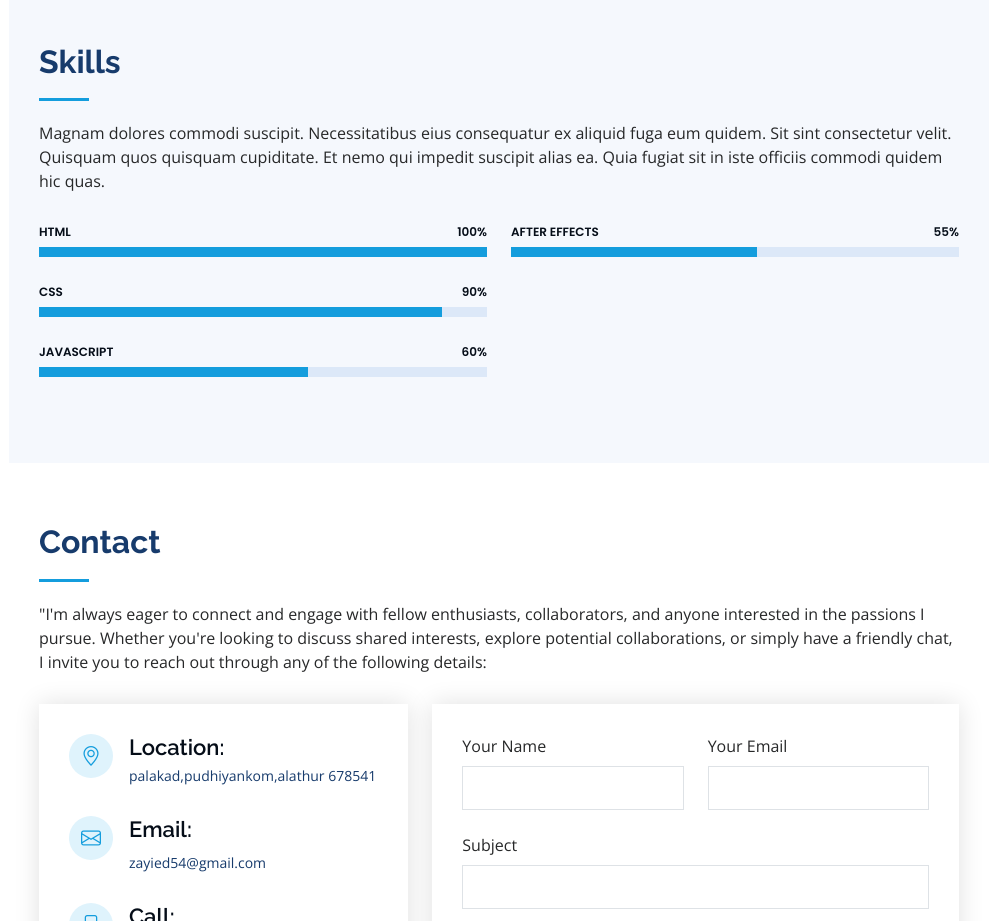
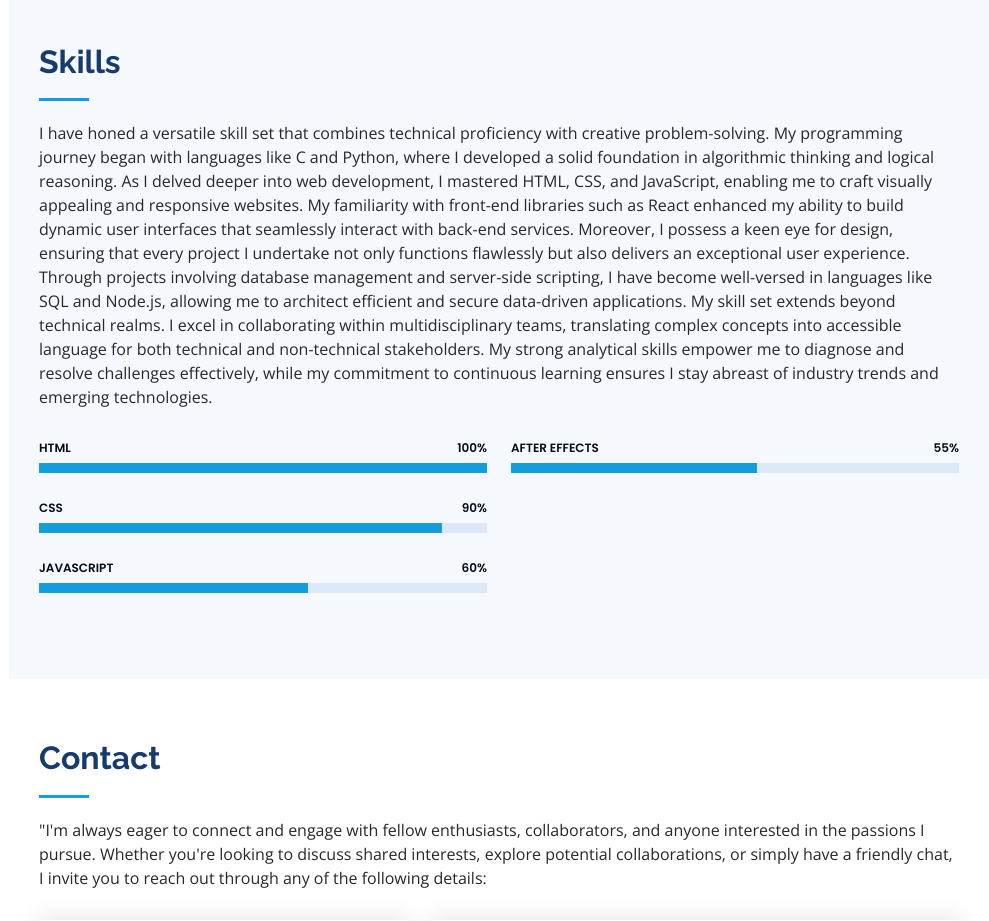
Before and after one commit to CLOWNXD999/for-host, a plain HTML site: page index.html in a window 1280 px wide. Shown: the part 1700-2621 px from the top of the page, without its empty margins (291-1280 px from the left). Drawn offline with nearby package versions, Linux system fonts and the light colour scheme.

Commit message:
Update index.html

```diff
--- a/index.html
+++ b/index.html
@@ -134,7 +134,11 @@
 
         <div class="section-title">
           <h2>Skills</h2>
-          <p>Magnam dolores commodi suscipit. Necessitatibus eius consequatur ex aliquid fuga eum quidem. Sit sint consectetur velit. Quisquam quos quisquam cupiditate. Et nemo qui impedit suscipit alias ea. Quia fugiat sit in iste officiis commodi quidem hic quas.</p>
+          <p> I have honed a versatile skill set that combines technical proficiency with creative problem-solving. My programming journey began with languages like C and Python, where I developed a solid foundation in algorithmic thinking and logical reasoning. As I delved deeper into web development, I mastered HTML, CSS, and JavaScript, enabling me to craft visually appealing and responsive websites. My familiarity with front-end libraries such as React enhanced my ability to build dynamic user interfaces that seamlessly interact with back-end services.
+
+Moreover, I possess a keen eye for design, ensuring that every project I undertake not only functions flawlessly but also delivers an exceptional user experience. Through projects involving database management and server-side scripting, I have become well-versed in languages like SQL and Node.js, allowing me to architect efficient and secure data-driven applications.
+
+My skill set extends beyond technical realms. I excel in collaborating within multidisciplinary teams, translating complex concepts into accessible language for both technical and non-technical stakeholders. My strong analytical skills empower me to diagnose and resolve challenges effectively, while my commitment to continuous learning ensures I stay abreast of industry trends and emerging technologies.</p>
         </div>
 
         <div class="row skills-content">
```
